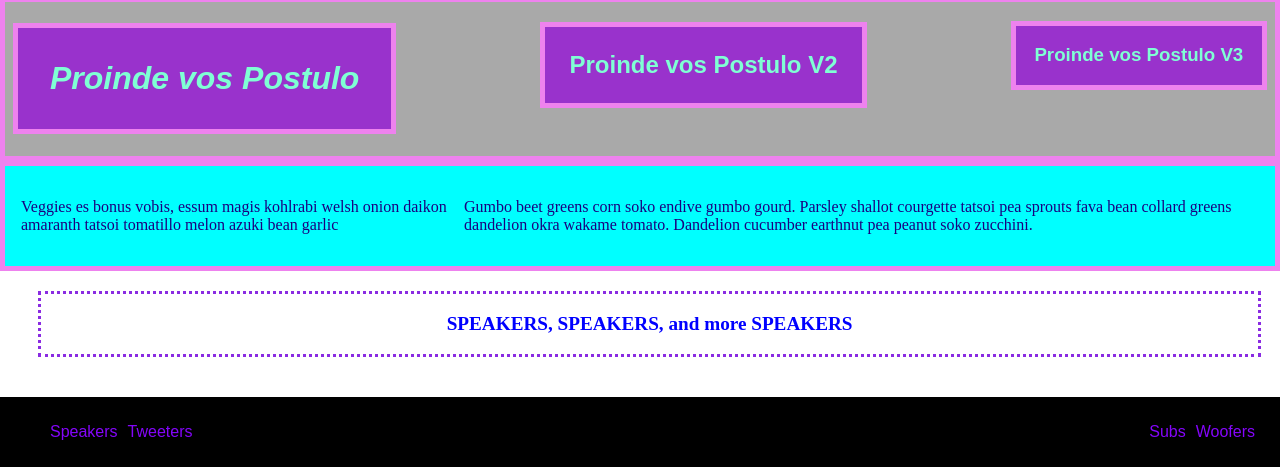
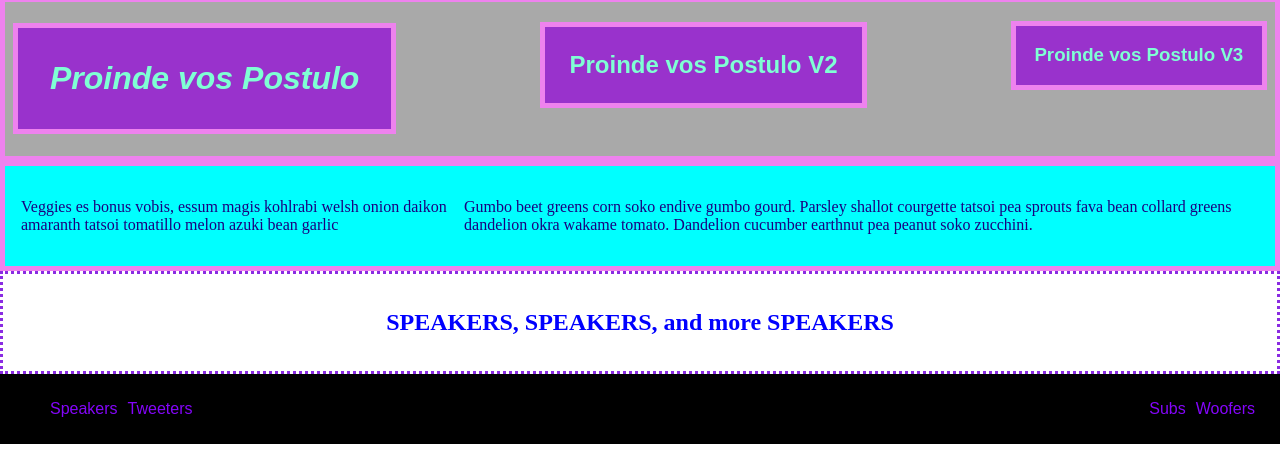
Before and after one commit to jwthevision/playing-in-the-box-V1, a plain HTML site: page index.html in a window 1280 px wide. Shown: the part 1038-1505 px from the top of the page. After the commit the page ends 1482 px from the top, so only its background shows below. Drawn offline with Linux system fonts and the light colour scheme.

Commit message:
altered dash header's flex containers to bring more uniformity

```diff
--- a/index.html
+++ b/index.html
@@ -24,7 +24,9 @@
             <p>Gumbo beet greens corn soko endive gumbo gourd. Parsley shallot courgette tatsoi pea sprouts fava bean collard greens dandelion okra wakame tomato. Dandelion cucumber earthnut pea peanut soko zucchini.</p></div>
         </div>
 
-        <div class="box-2">SPEAKERS, SPEAKERS, and more SPEAKERS</div>
+        <div class="box-2">
+            <h2 class="header2">SPEAKERS, SPEAKERS, and more SPEAKERS</h2>
+        </div>
         <div class="products-1">
                 <ol class="product-listL">
                     <li>Speakers</li>
--- a/style.css
+++ b/style.css
@@ -94,19 +94,13 @@ img {
 }
 
 .box-2 {
+    display: flex;
+    justify-content: center;
     border-style: dotted;
     border-color: blueviolet;
-    margin-top: 20px;
-    margin-right: 1em;
-    margin-bottom: 40px;
-    margin-left: 2em;
-    padding-top: 1em;
-    padding-bottom: 1em;
-    padding-left: 1em;
-    padding-right: 1em;
-    text-align: center;
+    align-items: center;
+    padding: 15px;
     color: blue;
-    font-size: larger;
     font-weight: 800;
 }
 
```
